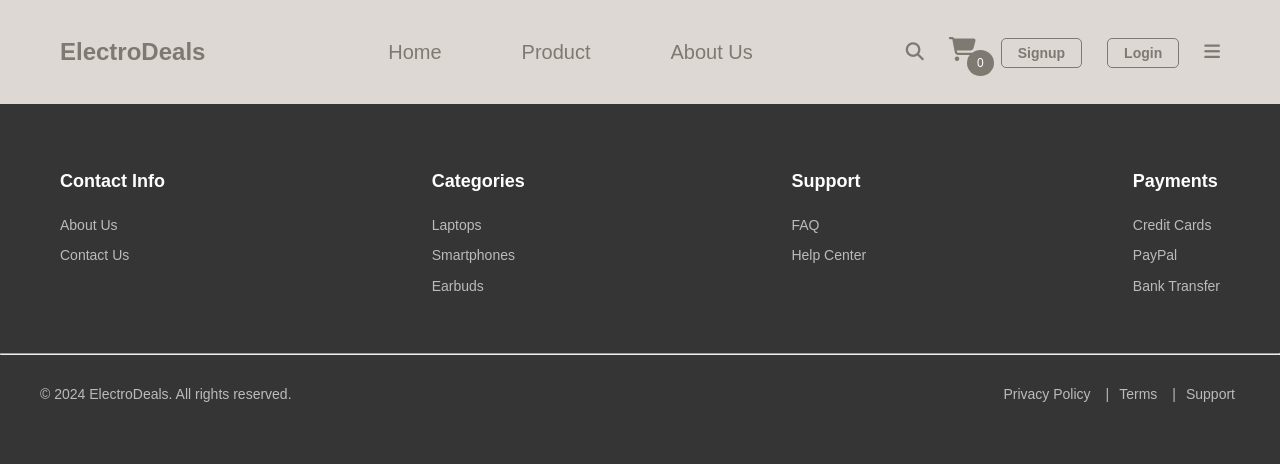
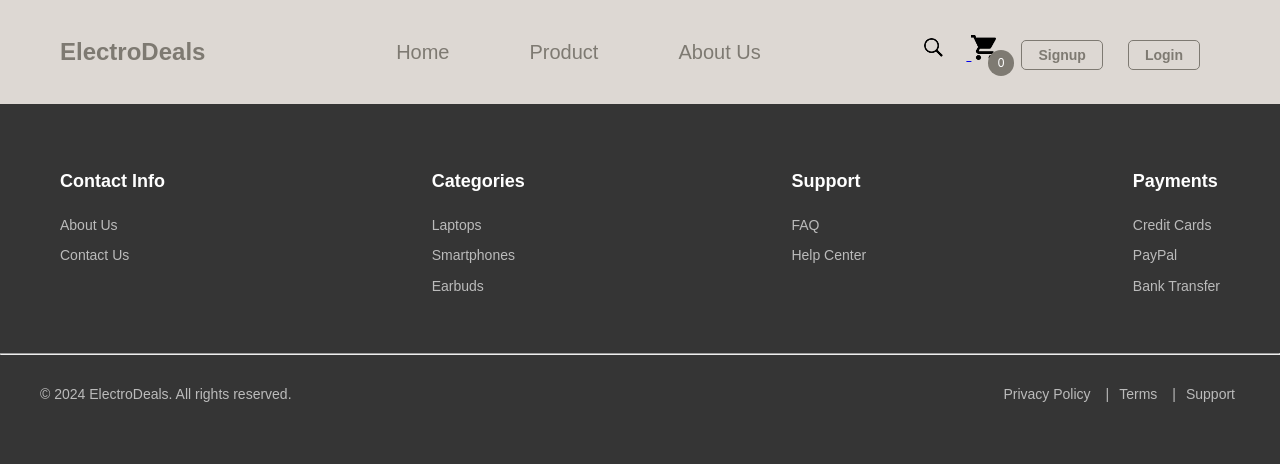
Before and after one commit to shresthadipen/Project-ElectroDeals, a Django app: page /base/ in a window 1280 px wide. Shown: the top 464 px of the page. Run offline with Django 5.2, Linux system fonts and the light colour scheme; some web fonts are replaced.

Commit message:
added own icons

```diff
--- a/ecommerce/static/css/base.css
+++ b/ecommerce/static/css/base.css
@@ -11,9 +11,14 @@ body {
   font-size: 18px;
 }
 
-.icons #ic {
+
+.icon {
+  width: 25px;
+  height: 25px;
   margin-right: 20px;
+
 }
+
 
 .cart {
   position: relative;
--- a/ecommerce/templates/base.html
+++ b/ecommerce/templates/base.html
@@ -40,19 +40,18 @@
         </ul>
       </nav>
       <div class="icons">
-        <i class="fa fa-search" id="ic"></i>
+        <a href="#">
+          <img src="{% static 'img/search.png' %}" alt="search-icon" class="icon">
+        </a>
         <a href="{% url 'cart' %}" class="cart">
-          <i class="fa fa-cart-shopping" style="color: #7e7a72" id="ic"></i>
+          <img src="{% static 'img/cart.png' %}" alt="cart-icon" class="icon">
           <span class="cart-counter">{{ cartItems }}</span>
         </a>
 
         {% if user.is_authenticated %}
         <div class="dropdown">
-          <i
-            class="fa-regular fa-user"
-            id="user-icon"
-            style="cursor: pointer"
-          ></i>
+          <img src="{% static 'img/user.png' %}" alt="user-icon" class="icon">
+
           <div class="dropdown-content">
             <a href="#">{{ user.username }}</a>
             <a href="/logout/">Logout</a>
@@ -67,7 +66,6 @@
         </button>
         {% endif %}
 
-        <i class="fa-solid fa-bars"></i>
       </div>
     </header>
 
```
Also changed, not shown: db.sqlite3.
